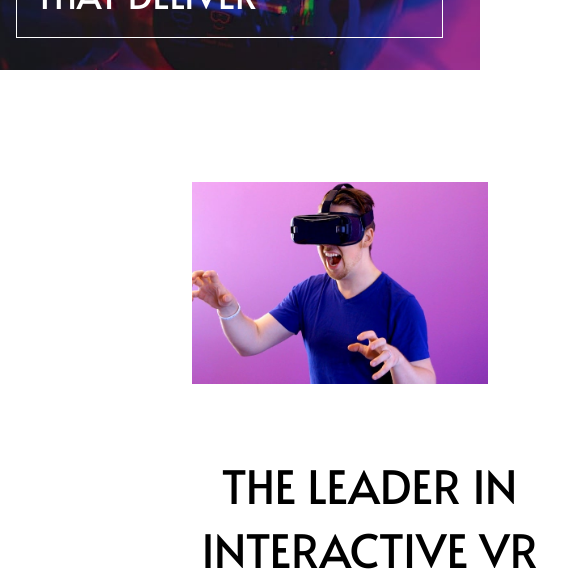
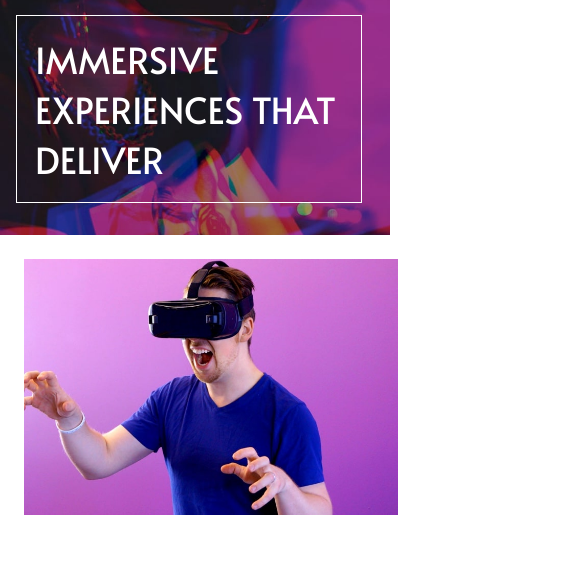
Before and after one commit to Alan-H-H/Vue__Scss__Landing__Loopstudios, a Vue app: page / in a window 390 px wide. Shown: the part 270-844 px from the top of the page, 563 px wide, since content can reach past the window. Built offline with nearby package versions, Linux system fonts and the light colour scheme.

Commit message:
Actualizar index.css

```diff
--- a/src/assets/index.css
+++ b/src/assets/index.css
@@ -165,9 +165,7 @@
 }
 
 @media (max-width: 768px) {
-  body{
-    width: 480px;
-  }
+
   .mobile {
     display: flex;
   }
@@ -206,7 +204,8 @@
   }
   .top {
     padding-top: 6em;
-    padding-right: 0.5em
+    padding: 0.5em;
+    text-align: center;
   }
   .top .text {
     width: 90%;
```
